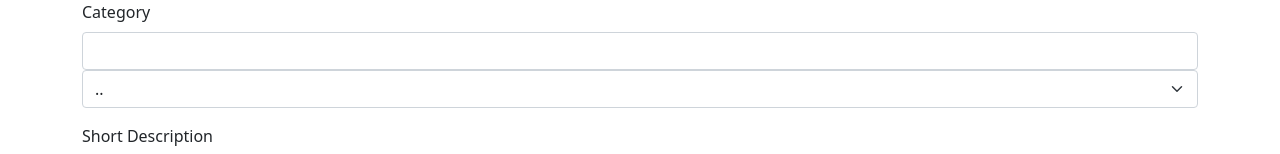
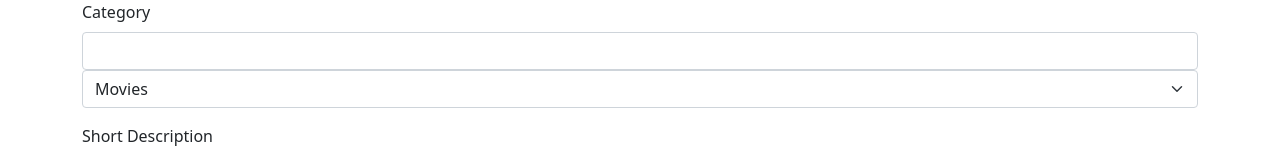
Before and after one commit to BoloMaster7/react-blog, a React (Create React App) app: page /post/add in a window 1280 px wide. Shown: the part 327-481 px from the top of the page. Built offline with nearby package versions, Linux system fonts and the light colour scheme.

Commit message:
fix categories form

```diff
--- a/src/components/features/PostForm/PostForm.js
+++ b/src/components/features/PostForm/PostForm.js
@@ -70,11 +70,11 @@ import { useForm } from "react-hook-form";
        <Form.Group className="mb-3" >
         <Form.Label>Category</Form.Label>
         <Form.Control/>
-       <Form.Select defaultValue="Choose...">
-       <option>
-        {/* {categories.map(category =>
-        category={category} )} */}
-      ..</option>
+       <Form.Select  value={category}
+      onChange={(e: any) => setCategory(e.currentTarget.value)} >
+        <option value="Movies">Movies</option>
+        <option value="News">News</option>
+        <option value="Sport">Sport</option>
      </Form.Select>
 
       </Form.Group>
```
